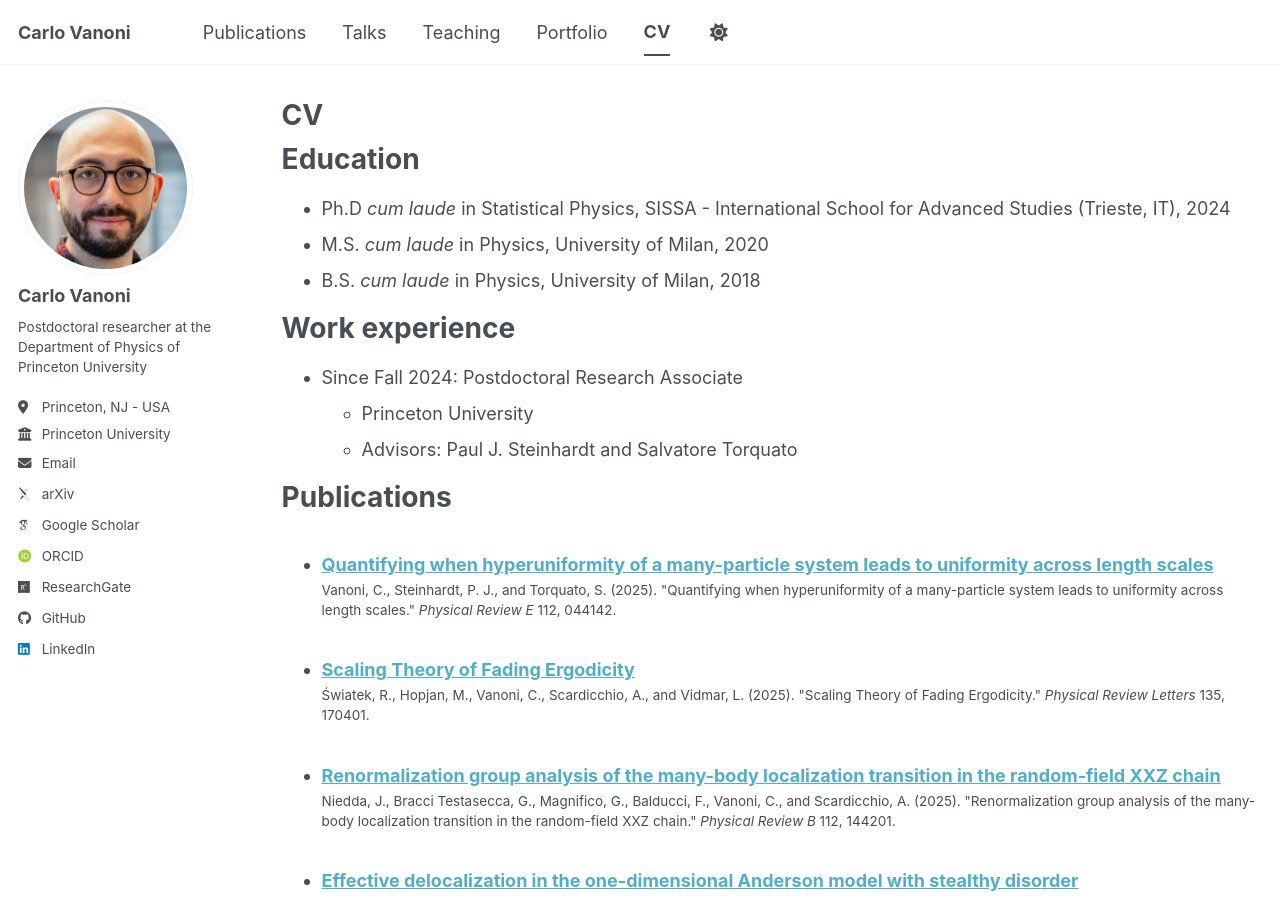
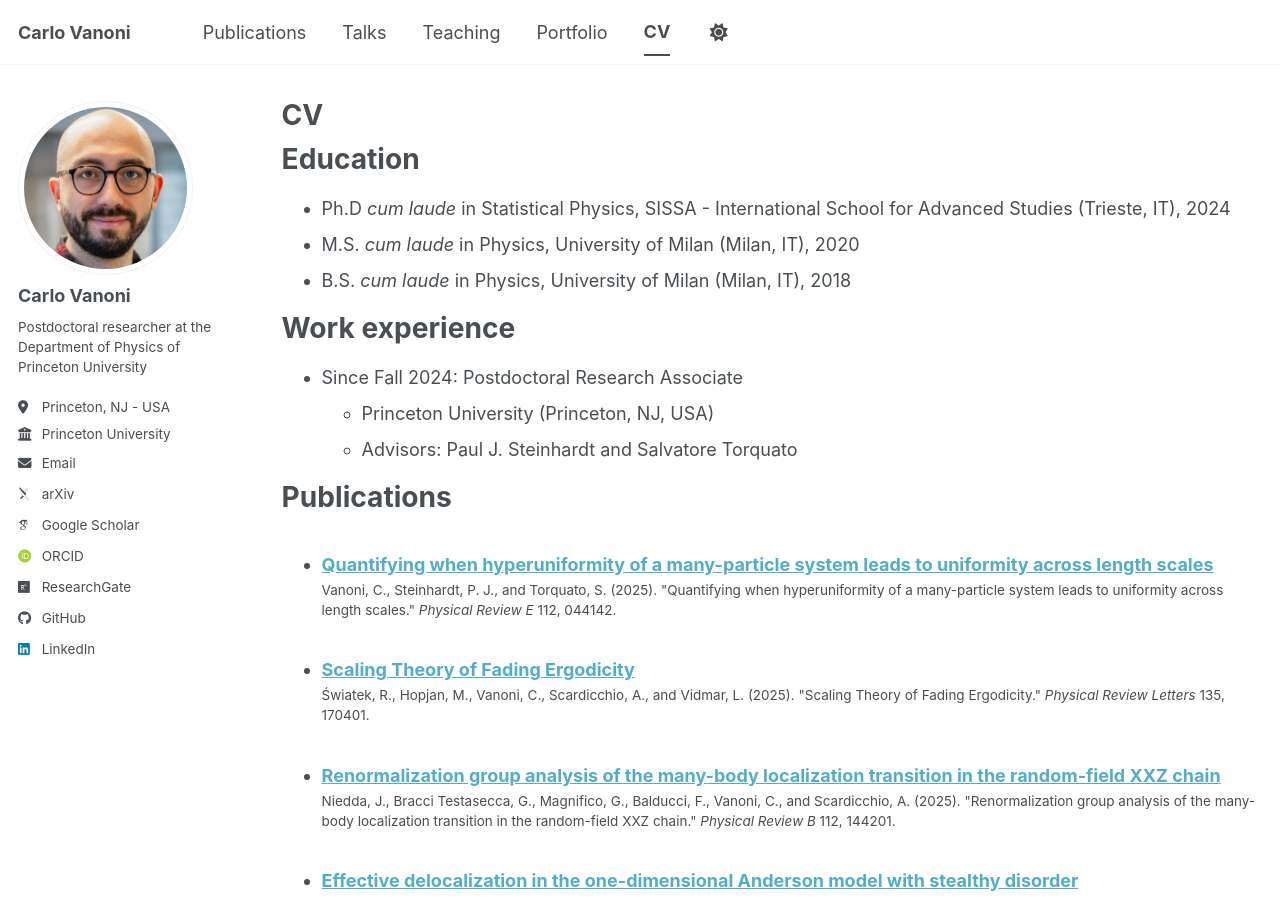
Before and after one commit to CarloVanoni/carlovanoni.github.io, a Jekyll site: the page built from _pages/cv.md, in a window 1280 px wide and 900 px high. Built offline with Jekyll 4.4.1, drawn with Linux system fonts in a browser that asks for light colours; some web fonts are replaced; a script bundle is joined from its source files by our own code; library files that are not in the unit come from our copies.

Commit message:
Update cv.md

```diff
--- a/_pages/cv.md
+++ b/_pages/cv.md
@@ -12,13 +12,13 @@ redirect_from:
 Education
 ======
 * Ph.D <i>cum laude</i> in Statistical Physics, SISSA - International School for Advanced Studies (Trieste, IT), 2024
-* M.S. <i>cum laude</i> in Physics, University of Milan, 2020
-* B.S. <i>cum laude</i> in Physics, University of Milan, 2018
+* M.S. <i>cum laude</i> in Physics, University of Milan (Milan, IT), 2020
+* B.S. <i>cum laude</i> in Physics, University of Milan (Milan, IT), 2018
 
 Work experience
 ======
 * Since Fall 2024: Postdoctoral Research Associate
-  * Princeton University
+  * Princeton University (Princeton, NJ, USA)
   * Advisors: Paul J. Steinhardt and Salvatore Torquato
 
 Publications
```
